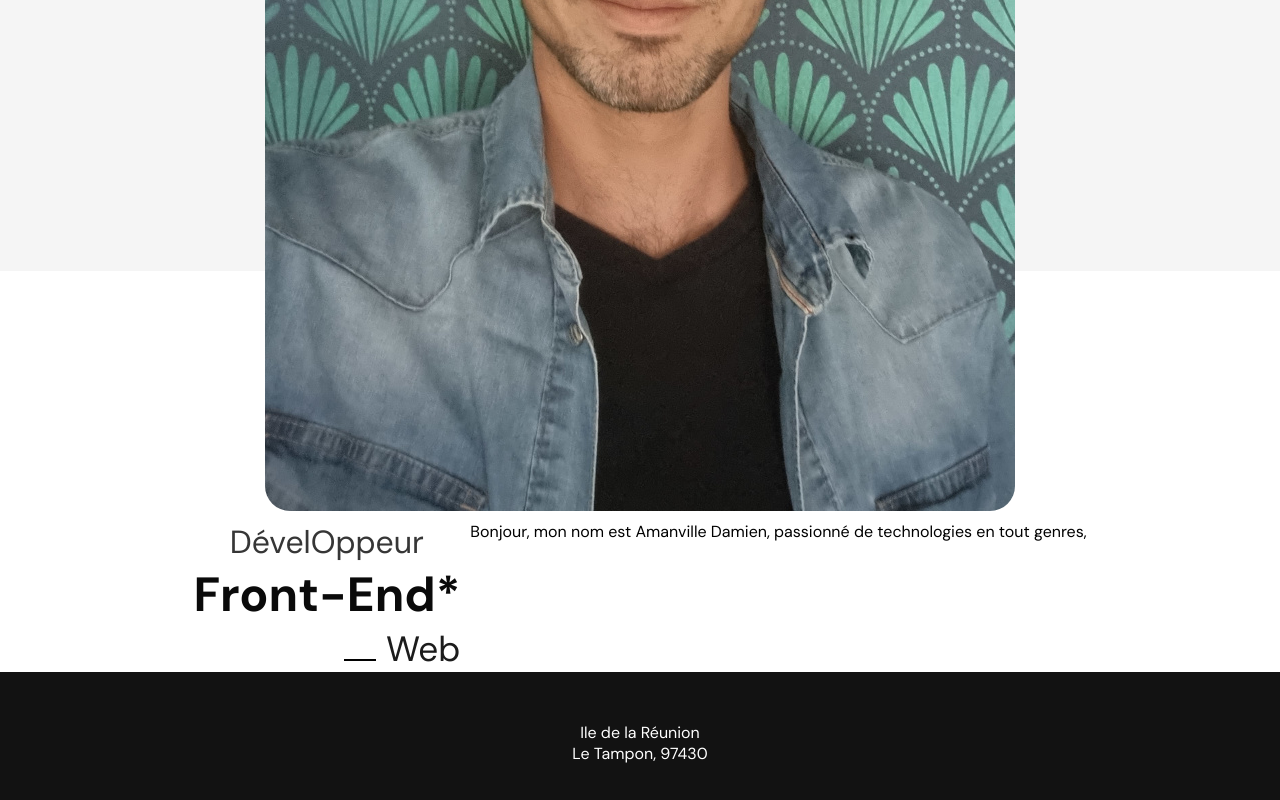
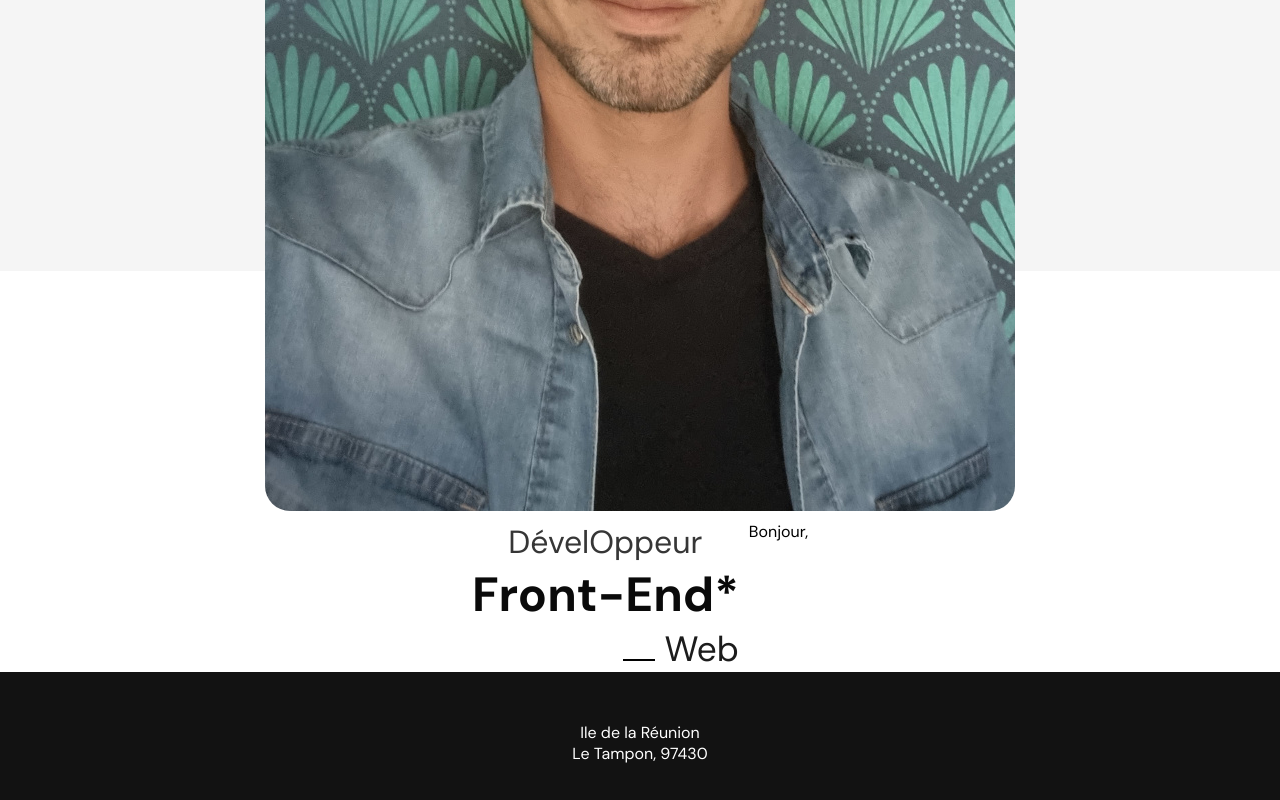
Before and after one commit to Brico97442/Amanville_Damien_Portfolio, a React (Create React App) app: page / in a window 1280 px wide. Shown: the part 669-1469 px from the top of the page. Built offline with nearby package versions, Linux system fonts and the light colour scheme.

Commit message:
try animation on welcome

```diff
--- a/src/components/Welcome.jsx
+++ b/src/components/Welcome.jsx
@@ -18,9 +18,9 @@ function Welcome() {
           <p>Web</p>
         </div>
       </div>
-      <div>
-        <p>Bonjour, mon nom est Amanville Damien, passionné de technologies en tout genres,</p>
-      </div>
+      <di div className="animated-text">
+        Bonjour,<span></span>
+      </di>
     </section>
   );
 }
```
Also changed, not shown: src/styles/sass/welcome.scss (+64 -0 lines).
